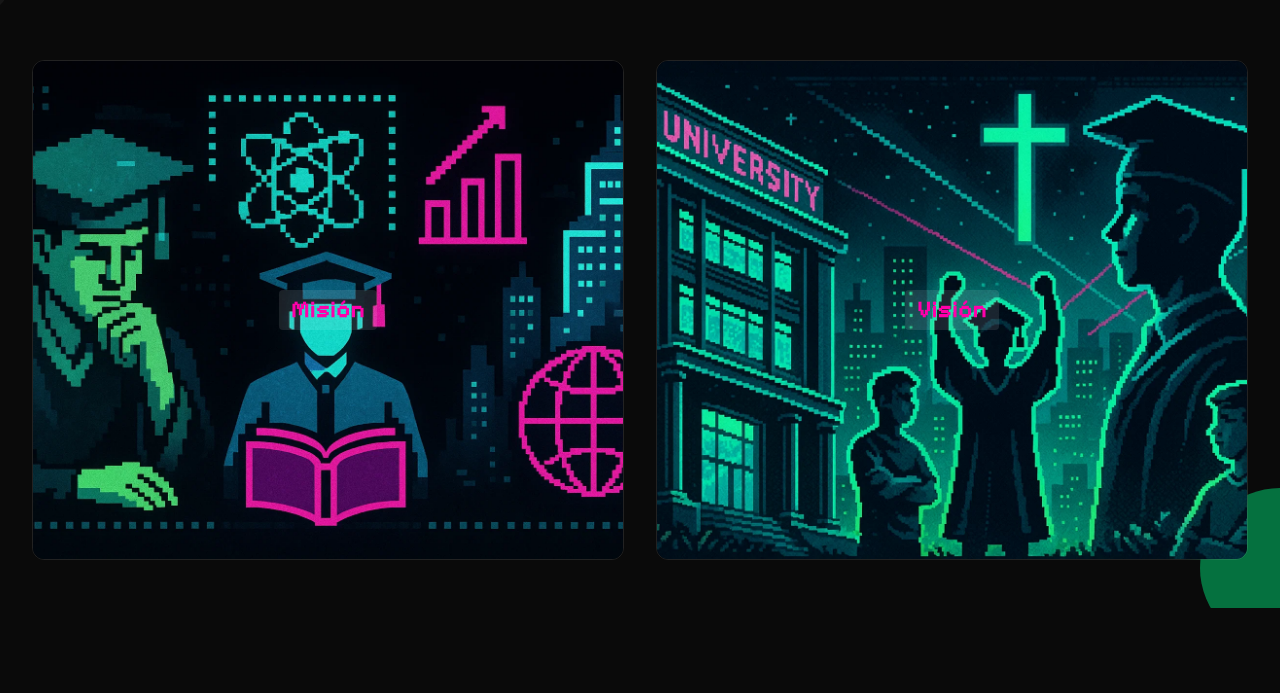
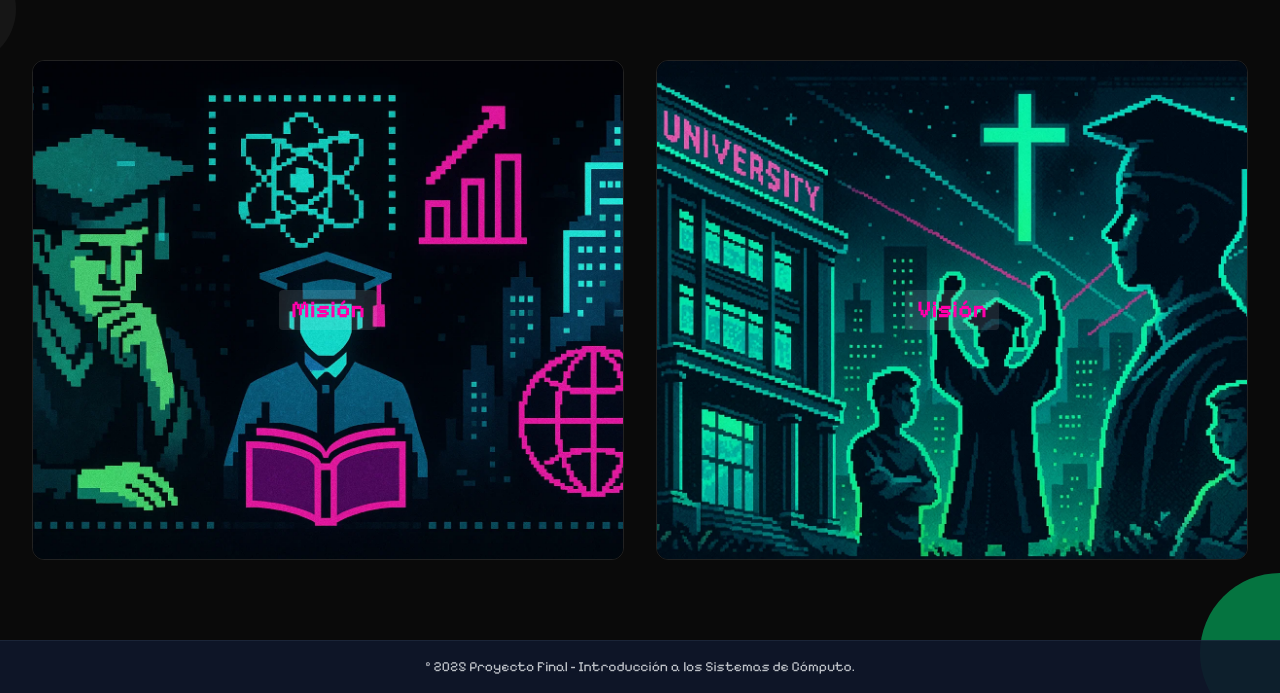
Before and after one commit to uriel212/proyecto_final, a React (Vite) app: page / in a window 1280 px wide. Shown: the part 788-1481 px from the top of the page. Before the commit the page ends 1396 px from the top, so only its background shows below. Built offline with nearby package versions, Linux system fonts and the light colour scheme; a web font is replaced by a local one.

Commit message:
style: enhance Layout and Navbar components with improved structure and styling; add footer to Layout

```diff
--- a/src/components/Layout.jsx
+++ b/src/components/Layout.jsx
@@ -2,7 +2,7 @@ import Navbar from './Navbar'
 import { Outlet } from 'react-router-dom'
 const Layout = () => {
     return (
-        <div className='relative overflow-hidden'>
+        <div className="relative overflow-hidden min-h-screen flex flex-col">
             <div className="absolute -top-10 -left-10 w-32 h-32 bg-neon rounded-full opacity-20 animate-pulse-slow -z-10" style={{ animationDelay: '0s' }}></div>
             {/* Top right cyber circle */}
             <div className="absolute -top-6 -right-6 w-32 h-32 bg-cyber rounded-full opacity-20 animate-pulse-slow -z-10" style={{ animationDelay: '2s' }}></div>
@@ -15,9 +15,12 @@ const Layout = () => {
             {/* Center right dark glass circle */}
             <div className="absolute top-1/3 right-0 w-24 h-24 bg-dark-glass rounded-full opacity-20 animate-pulse-slow -z-10" style={{ animationDelay: '2.5s' }}></div>
             <Navbar />
-            <main>
+            <main className="flex-1">
                 <Outlet />
             </main>
+            <footer className="w-full text-center py-4 bg-slate-900 text-gray-300 text-sm mt-8 border-t border-slate-800 opacity-90 z-10 relative">
+                © {new Date().getFullYear()} Proyecto Final - Introducción a los Sistemas de Cómputo.
+            </footer>
         </div>
     )
 }
--- a/src/components/Navbar.jsx
+++ b/src/components/Navbar.jsx
@@ -7,9 +7,11 @@ const Navbar = () => {
     <nav className="fixed w-full z-50 bg-dark-glass glass-card py-4 px-8 backdrop-blur-lg">
       <div className="max-w-7xl mx-auto flex justify-between items-center">
         {/* Logo */}
-        <div className="text-2xl font-bold gradient-text">
-          INTRO<span className="text-white">SISTEMAS</span>
-        </div>
+        <NavLink to="/">
+          <div className="text-2xl font-bold gradient-text">
+            INTRO<span className="text-white">SISTEMAS</span>
+          </div>
+        </NavLink>
 
         {/* Mobile toggle */}
         <div className="md:hidden">
--- a/src/pages/MissionVision.jsx
+++ b/src/pages/MissionVision.jsx
@@ -43,8 +43,11 @@ const FlipCard = ({ image, title, children }) => {
             transform: "rotateY(180deg)"
           }}
         >
-          <div className="text-gray-100 whitespace-pre-line">
-            {children}
+          <div className="flex flex-col items-center justify-center overflow-auto">
+            <h2 className='text-2xl font-bold mb-4 text-cyber flex-shrink-0'>{title}</h2>
+            <div className="text-gray-100 whitespace-pre-line">
+              {children}
+            </div>
           </div>
         </div>
       </div>
```
